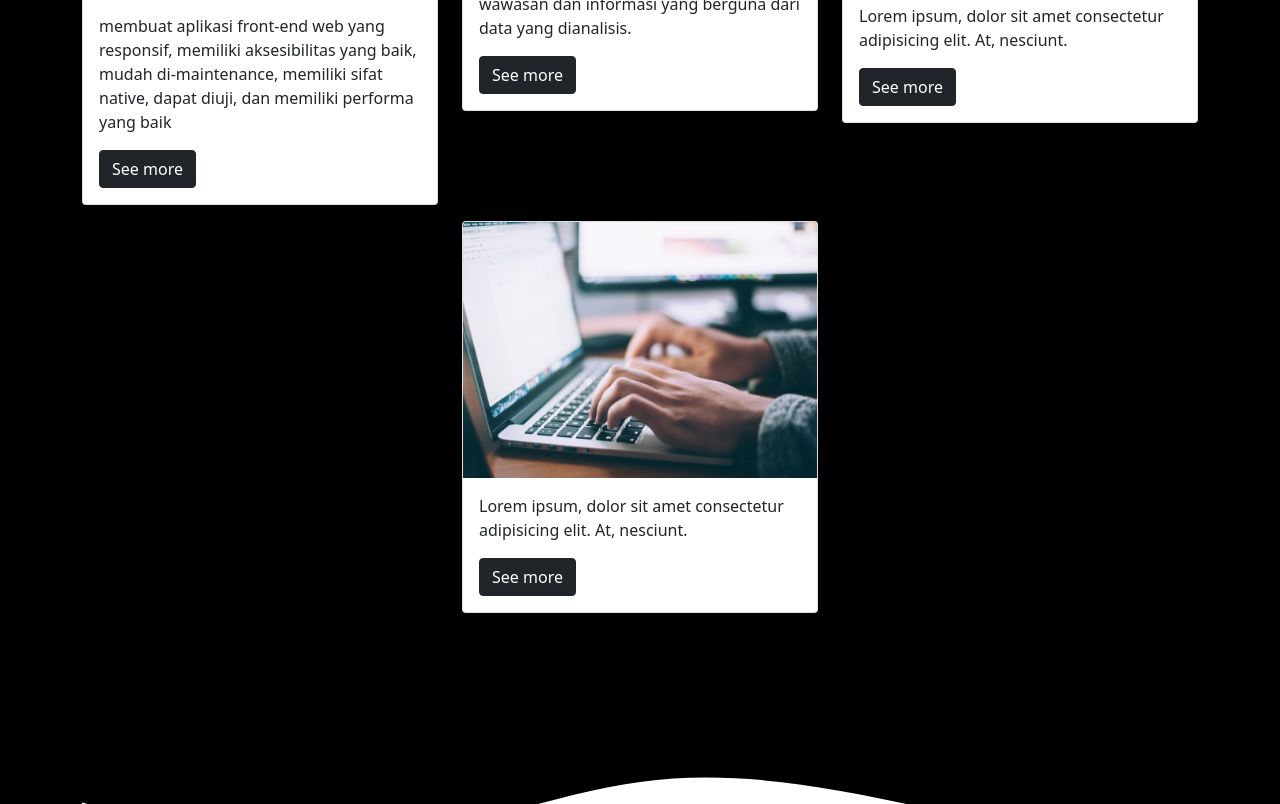
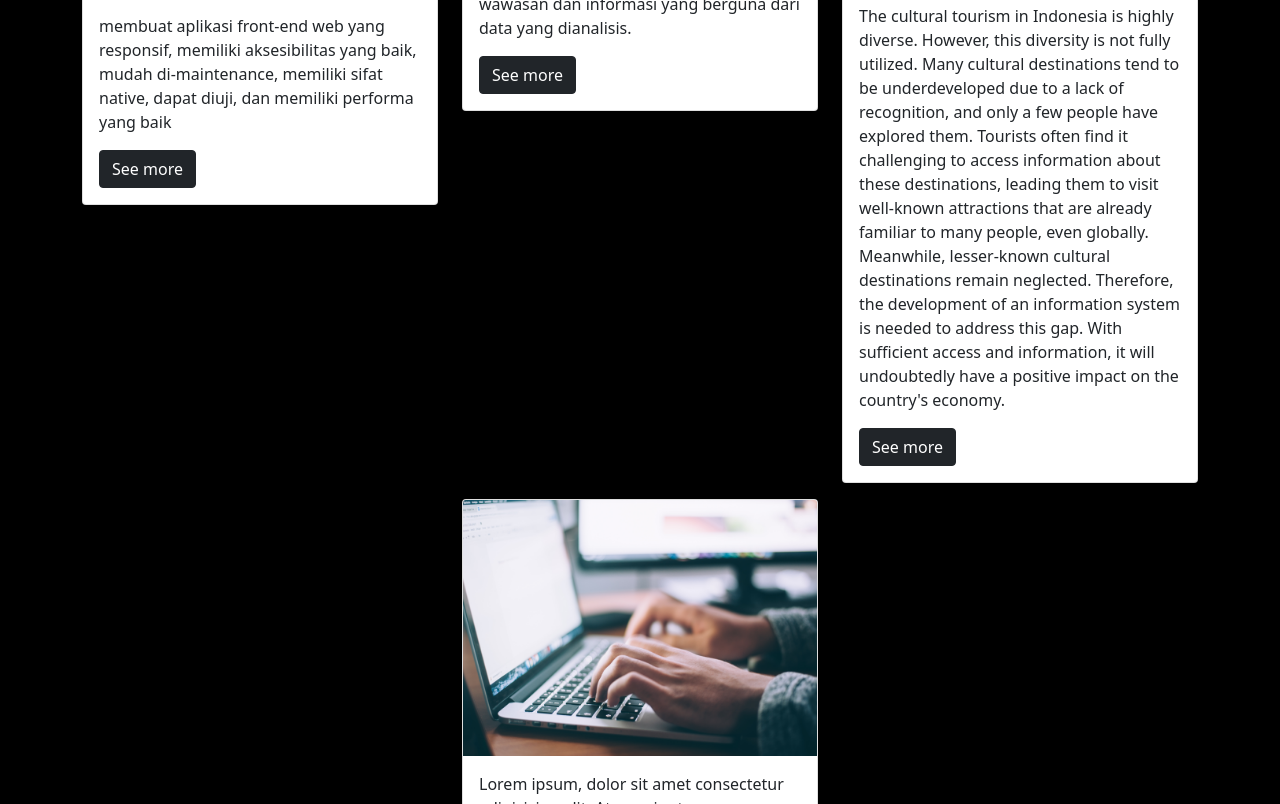
Before and after one commit to V0NSO/Alvonso-portofolio, a plain HTML site: page index.html in a window 1280 px wide. Shown: the part 3342-4146 px from the top of the page. Drawn offline with nearby package versions, Linux system fonts and the light colour scheme.

Commit message:
Update index.html

```diff
--- a/index.html
+++ b/index.html
@@ -228,9 +228,11 @@ data-aos-anchor-placement="top-center">
 <div class="card-body">
 <!-- <h5 class="card-title">Card title</h5> -->
 <p class="card-text">
-Lorem ipsum, dolor sit amet consectetur adipisicing elit. At, nesciunt.
+The cultural tourism in Indonesia is highly diverse. However, this diversity is not fully utilized. Many cultural destinations tend to be underdeveloped due to a lack of recognition, and only a few people have explored them.
+Tourists often find it challenging to access information about these destinations, leading them to visit well-known attractions that are already familiar to many people, even globally. Meanwhile, lesser-known cultural destinations remain neglected.
+Therefore, the development of an information system is needed to address this gap. With sufficient access and information, it will undoubtedly have a positive impact on the country's economy.
 </p>
-<a href="#" class="btn btn-dark">See more</a>
+<a href="https://culturalvoyager.netlify.app/" class="btn btn-dark">See more</a>
 </div>
 </div>
 </div>
```
